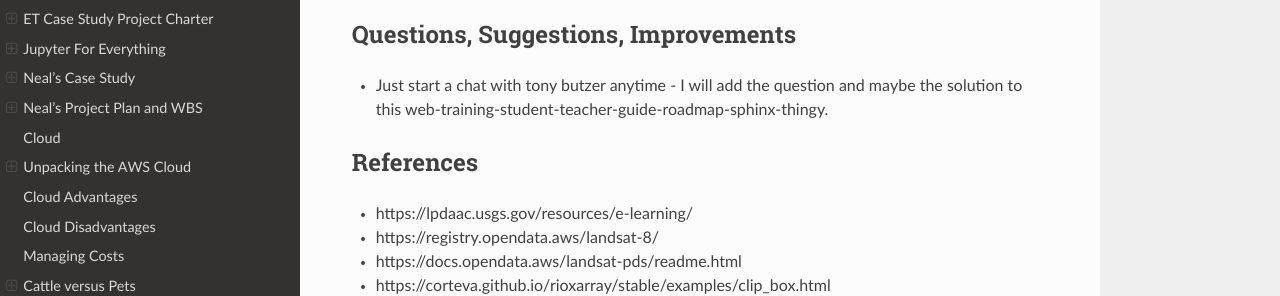
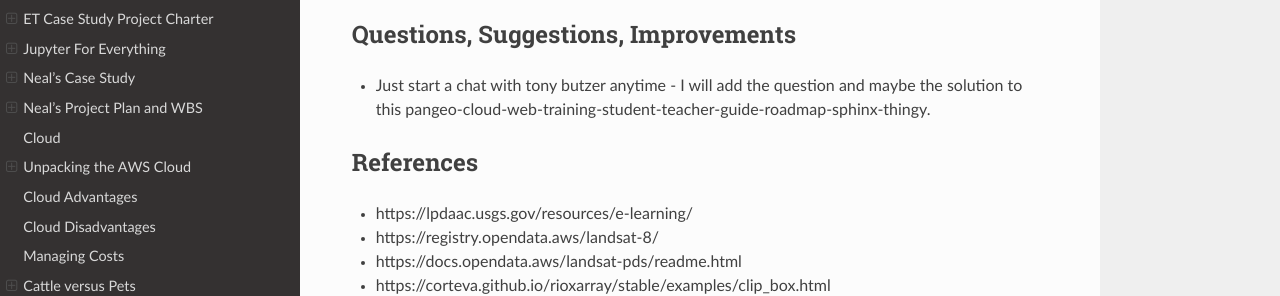
Before and after one commit to tonybutzer/harmony, a Sphinx documentation site: the page built from documentation/source/00define_ET.md, in a window 1280 px wide and 900 px high, scrolled down 7561 px. Shown: the part 389-685 px from the top of the window. Built offline with Sphinx 7.4.7 and the Read the Docs theme 2.0.0, drawn with Linux system fonts in a browser that asks for light colours; pages that are not in the unit, such as notebooks, are missing from menus.

Commit message:
automatic git update from Makefile

```diff
--- a/documentation/source/00define_ET.md
+++ b/documentation/source/00define_ET.md
@@ -281,7 +281,7 @@ So, there are several aspects that I'm interested in.
 ### ...more to come ...
 
 ## Questions, Suggestions, Improvements
-- Just start a chat with tony butzer anytime - I will add the question and maybe the solution to this web-training-student-teacher-guide-roadmap-sphinx-thingy.
+- Just start a chat with tony butzer anytime - I will add the question and maybe the solution to this pangeo-cloud-web-training-student-teacher-guide-roadmap-sphinx-thingy.
 
 ## References
 
```
